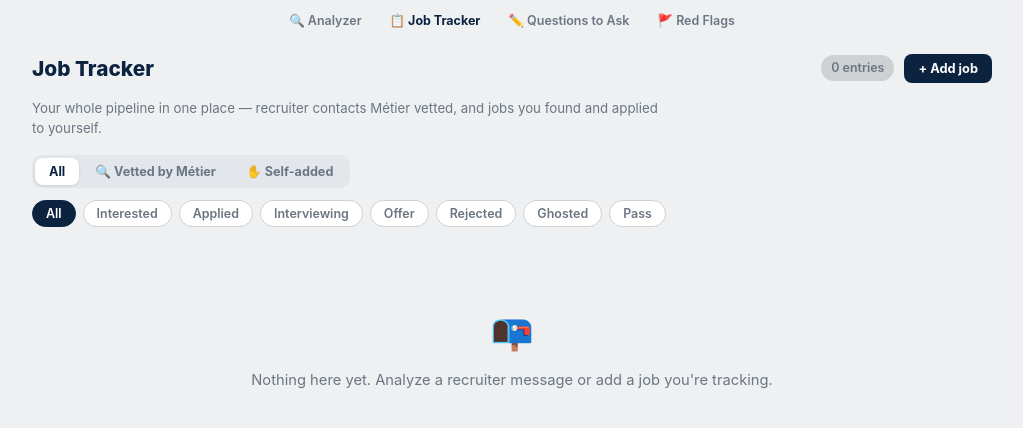
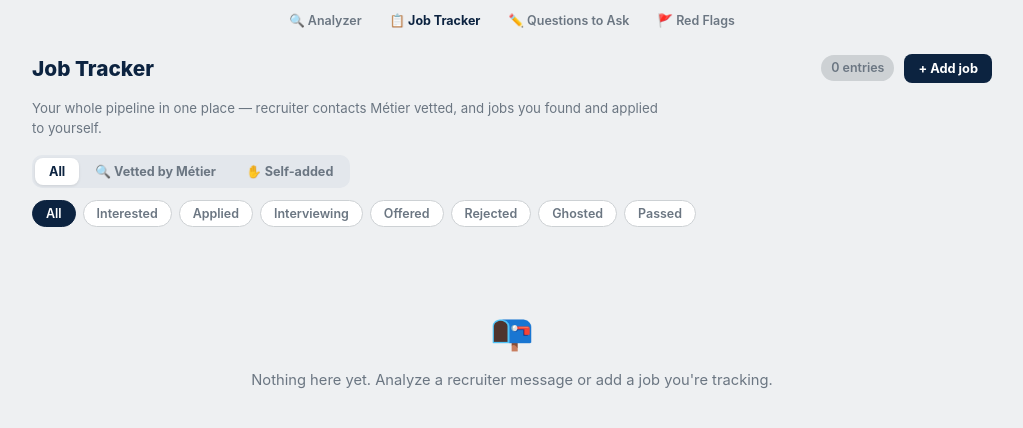
Before and after one commit to molemantis/metier, a Flask app: page /history in a window 1280 px wide. Shown: the part 134-562 px from the top of the page, without its empty margins (128-1151 px from the left). Run offline with Flask 3, Linux system fonts and the light colour scheme; data that the repository does not hold is empty.

Commit message:
status tracker and various wording consistency changes

```diff
--- a/app.py
+++ b/app.py
@@ -82,8 +82,8 @@ def get_db():
     return conn
 
 # Pipeline statuses (what the seeker is doing). The risk read lives in the score badge.
-VALID_STATUSES = ["Interested", "Applied", "Interviewing", "Offer",
-                  "Rejected", "Ghosted", "Pass"]
+VALID_STATUSES = ["Interested", "Applied", "Interviewing", "Offered",
+                  "Rejected", "Ghosted", "Passed"]
 
 def init_db():
     conn = get_db()
@@ -184,7 +184,7 @@ def save_analysis(message, channel, analysis, usage):
     # Default pipeline status from the legitimacy score (the risk itself shows in
     # the score badge). Worth pursuing → Interested; flagged → Pass.
     legit = 100 - analysis.scam_likelihood_score
-    initial_status = "Pass" if legit < 34 else "Interested"  # Scam tier → Pass
+    initial_status = "Passed" if legit < 34 else "Interested"  # Scam tier → Passed
     conn = get_db()
     try:
         cur = conn.execute(
--- a/templates/history.html
+++ b/templates/history.html
@@ -83,10 +83,17 @@
     .st-Interested  {background:var(--accent-bg,#eef1f4);border-color:#b8cce0;color:var(--accent)}
     .st-Applied     {background:#e0e7ff;border-color:#c7d2fe;color:#4338ca}
     .st-Interviewing{background:#ede9fe;border-color:#ddd6fe;color:#6d28d9}
-    .st-Offer       {background:var(--green-bg);border-color:var(--green-bd);color:var(--green)}
+    .st-Offered     {background:var(--green-bg);border-color:var(--green-bd);color:var(--green)}
     .st-Rejected    {background:var(--red-bg);border-color:var(--red-bd);color:var(--red)}
     .st-Ghosted     {background:#e2e8f0;border-color:#cbd5e1;color:#64748b}
-    .st-Pass{background:#f1f5f9;border-color:#cbd5e1;color:#475569}
+    .st-Passed      {background:#f1f5f9;border-color:#cbd5e1;color:#475569}
+    /* Activity dot — live (green) / waiting (yellow) / closed (grey) */
+    .adot{display:inline-block;width:8px;height:8px;border-radius:50%;margin-right:7px;
+          vertical-align:middle;flex-shrink:0}
+    .adot-live{background:#16a34a;box-shadow:0 0 0 0 rgba(22,163,74,.5);animation:pulse 1.8s infinite}
+    .adot-wait{background:#eab308}
+    .adot-closed{background:#cbd5e1}
+    @keyframes pulse{0%{box-shadow:0 0 0 0 rgba(22,163,74,.5)}70%{box-shadow:0 0 0 5px rgba(22,163,74,0)}100%{box-shadow:0 0 0 0 rgba(22,163,74,0)}}
 
     /* Cells */
     .cell-main{font-weight:600;font-size:.86rem;color:var(--text)}
@@ -285,7 +292,7 @@
         <div class="fld"><label>Status</label>
           <select id="ajStatus">
             <option selected>Interested</option><option>Applied</option><option>Interviewing</option>
-            <option>Offer</option><option>Rejected</option><option>Ghosted</option><option>Pass</option>
+            <option>Offered</option><option>Rejected</option><option>Ghosted</option><option>Passed</option>
           </select>
         </div>
       </div>
@@ -328,7 +335,7 @@
       const res  = await fetch('/api/history?limit=500');
       const data = await res.json();
       allItems   = data.items;
-      STATUSES   = data.statuses || ["Interested","Applied","Interviewing","Offer","Rejected","Ghosted"];
+      STATUSES   = data.statuses || ["Interested","Applied","Interviewing","Offered","Rejected","Ghosted","Passed"];
       document.getElementById('totalCount').textContent = data.total + (data.total===1?' entry':' entries');
       buildFilters();
       renderTable();
@@ -360,6 +367,14 @@
     btn.classList.add('active');
     renderTable();
   }
+
+  // Activity state per status: live (green) / waiting (yellow) / closed (grey)
+  const ACTIVITY = {
+    Interested:'wait', Applied:'wait',
+    Interviewing:'live', Offered:'live',
+    Rejected:'closed', Ghosted:'closed', Passed:'closed'
+  };
+  const ACTIVITY_TITLE = {live:'Active — in progress', wait:'Waiting to hear back', closed:'Closed'};
 
   // Legitimacy (high = legit) → 3 tiers: Legit 75-100 / Dubious 50-74 / Scam 0-49
   function legitTier(legit){return legit>=75?'go':legit>=50?'watch':'away';}
@@ -473,7 +488,7 @@
       html += `
         <tr class="trow">
           <td>${badge}</td>
-          <td><select class="status-sel st-${(item.status||'').replace(/ /g,'-')}" onchange="changeStatus(${item.id},this.value,this)">${opts}</select></td>
+          <td style="white-space:nowrap"><span class="adot adot-${ACTIVITY[item.status]||'closed'}" title="${ACTIVITY_TITLE[ACTIVITY[item.status]]||''}"></span><select class="status-sel st-${(item.status||'').replace(/ /g,'-')}" onchange="changeStatus(${item.id},this.value,this)">${opts}</select></td>
           <td style="cursor:pointer" onclick="openEntry(${item.id})" title="Open & edit"><div class="cell-main cell-link">${jobTitle}</div>${recOrSrc}</td>
           <td class="hide-sm"><div class="cell-dim">${item.job_company||'<span class="dash">—</span>'}</div></td>
           <td class="hide-sm"><input class="note-input" style="min-width:80px" value="${(item.salary||'').replace(/"/g,'&quot;')}" placeholder="—" onchange="saveField(${item.id},'salary',this.value)" /></td>
@@ -490,6 +505,9 @@
 
   async function changeStatus(id, status, sel) {
     sel.className = 'status-sel st-' + status.replace(/ /g,'-');
+    const dot = sel.parentElement.querySelector('.adot');
+    if (dot) { dot.className = 'adot adot-' + (ACTIVITY[status]||'closed');
+               dot.title = ACTIVITY_TITLE[ACTIVITY[status]] || ''; }
     const item = allItems.find(i=>i.id===id); if(item) item.status = status;
     try {
       await fetch('/api/status',{method:'POST',headers:{'Content-Type':'application/json'},
```
